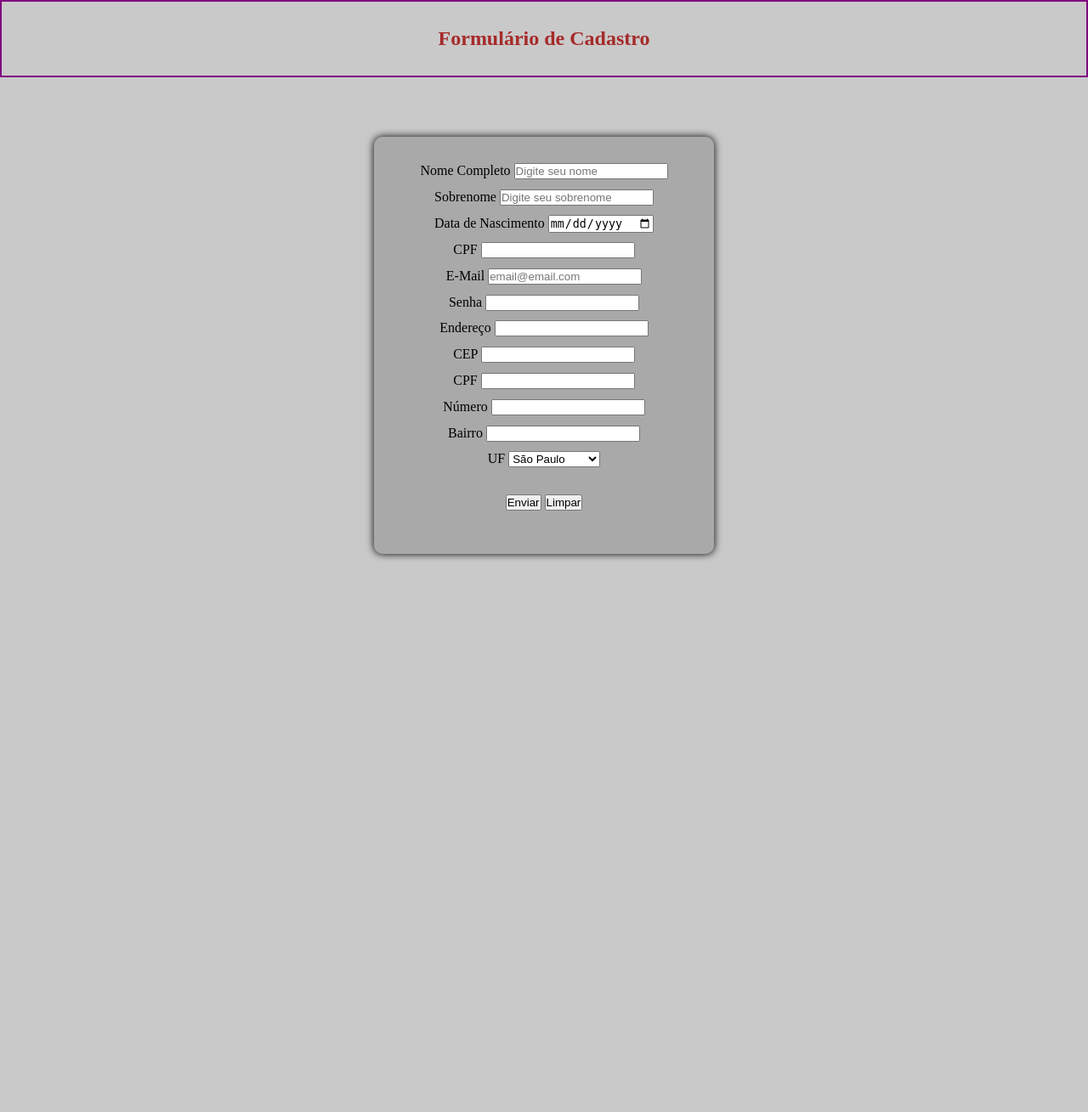
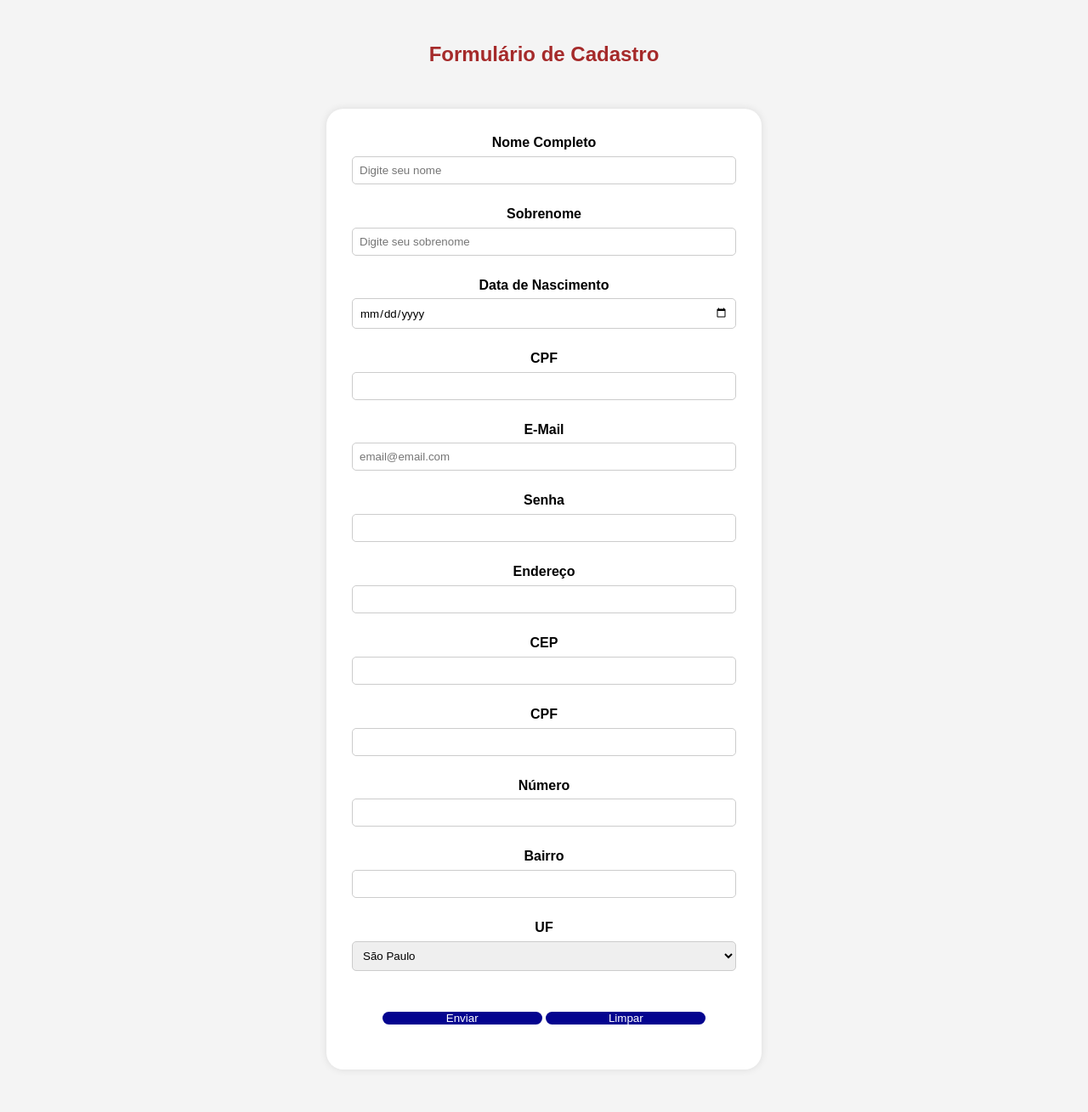
Before and after one commit to SicKera/logica-programacao-umc, a PHP site: page / in a window 1280 px wide. Shown: the whole page at 85% size. Before the commit the page ends 659 px from the top, so only its background shows below. Run offline with PHP 8.4, Linux system fonts and the light colour scheme.

Commit message:
Update styles.css
.

```diff
--- a/Aula 10 - Formulários/Tela_Cadastro/style.css
+++ b/Aula 10 - Formulários/Tela_Cadastro/style.css
@@ -2,11 +2,12 @@
     margin: 0;
     padding: 0;
     box-sizing: border-box;
+    font-family: Arial, Helvetica, sans-serif;
 }
 
 body {
     /* border: 2px solid green; */
-    background-color: #cac9c9;
+    background-color: #f4f4f4;
 }
 main {
     display: block;
@@ -14,23 +15,34 @@ main {
 }
 
 h2 {
-    border: 2px solid purple;
-    padding: 30px;
+    /* border: 2px solid purple; */
+    padding-top: 50px;
     color: brown;
     text-align: center;
 }
 
 .form-container {
-    background-color: darkgray;
-    border-radius: 10px;
-    box-shadow: 0px 0px 10px 0.103px rgb(0, 0, 0);
-    max-width: 400px;
-    margin: 70px auto;
-    height: auto;
+    background-color: white;
+    border-radius: 20px;
+    box-shadow: 0px 0px 10px rgba(0, 0, 0, 0.103);
+    max-width: 40vw;
+    margin: 50px auto;
     /* border: 2px solid red; */
     padding: 20px;
     line-height: 1.3em;
     text-align: center;
+}
+
+label {
+    font-weight: bold;
+}
+
+input, select {
+    padding: 8px;
+    width: 100%;
+    margin: 5px 0 15px;
+    border-radius: 5px;
+    border: 1px solid #ccc;
 }
 
 .campos {
@@ -42,5 +54,16 @@ h2 {
     /* border: 1px solid black; */
     padding: 15px;
     margin: 15px;
-    text-align: center;
 }
+
+.buttons > button {
+    background-color: rgb(4, 4, 143);
+    color:  white;
+    border: none;
+    border-radius: 10px;
+    width: 48%;
+    cursor: pointer;
+}
+ .buttons > button:hover {
+    background-color: rgb(3, 5, 116);
+ }
```
